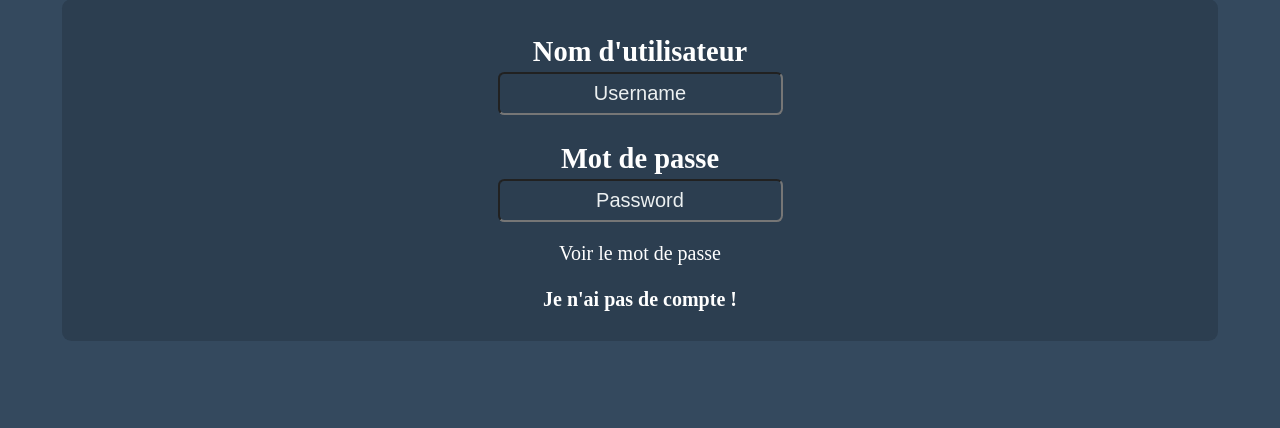
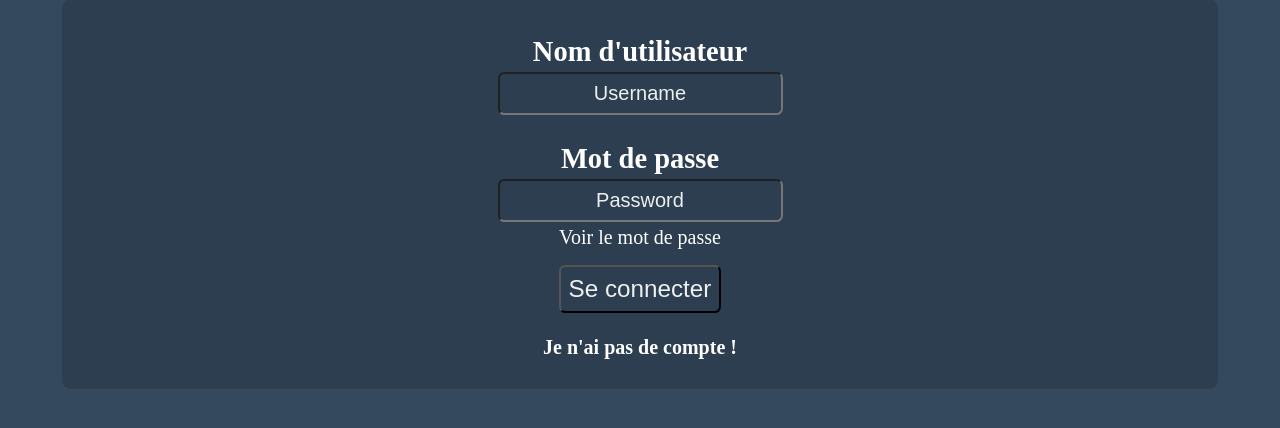
Before and after one commit to maximcuynat/m.cuynat.free.fr, a PHP site: page /View/connexion.php in a window 1280 px wide. Shown: the part 194-622 px from the top of the page. Run offline with PHP 8.4, Linux system fonts and the light colour scheme; some libraries are stand-ins or nearby versions.

Commit message:
flem de commmebter

```diff
--- a/View/connexion.php
+++ b/View/connexion.php
@@ -1,3 +1,24 @@
+<?php
+	session_start();
+
+	@$login = $_POST['login'];
+    @$pass = $_POST['pass'];
+    @$valider = $_POST['valider'];
+    $erreur = "";
+
+     if(isset($valider)){
+     	// Demmande de connexion
+     	if ($login == "") {
+     		$erreur = $erreur." Utilisateur invalide ! ";
+     	}
+     	if ($pass == "") {
+     		$erreur = $erreur." Mot de passe invalide ! ";
+     	}
+     }
+
+
+?>
+
 <!DOCTYPE html>
 <html>
 	<head>
@@ -16,25 +37,27 @@
 			</div>
 		</header>
 		<main class="bg-midnightBlue text-white mt-5 p-2 rounded-3 responsive display-flex flex-column al-it-center text-center">
+
 			<!-- Formulaire de conneixon -->
-			<form>
+			<form action="" method="post">
+				<div><h3 class="fs-3 mb-1">Nom d'utilisateur</h3></div>
+				<div><input type="text" name="user" placeholder="Username" class="form-control fs-5 mt-0 rounded-2 p-2 text-center"></div>
+				<div><h3 class="fs-3 mb-1">Mot de passe</h3></div>
 				<div>
-					<h3 class="fs-3 mb-1">Nom d'utilisateur</h3>
+					<input id="password" type="password" name="password" placeholder="Password" class="form-control fs-5 mt-0 rounded-2 p-2 text-center">
+					<p onclick="voirMdp()" class="cursor-pointer text-center fs-5 my-3 mt-1">Voir le mot de passe</p>
 				</div>
-				<div>
-					<input type="text" name="user" placeholder="Username" class="form-control fs-5 mt-0 rounded-2 p-2 text-center">
-				</div>
-				<div>
-					<h3 class="fs-3 mb-1">Mot de passe</h3>
-				</div>
-				<div>
-					<input id="password" type="text" name="password" placeholder="Password" class="form-control fs-5 mt-0 rounded-2 p-2 text-center">
-					<p onclick="voirMdp()" class="cursor-pointer text-center unselectable fs-5">Voir le mot de passe</p>
-				</div>
-				<div>
-					<h5><a href="inscriptions.php" class="fs-5" id="voirMdp">Je n'ai pas de compte !</a></h5>
-				</div>
+				<div><input type="submit" name="valider" value="Se connecter" class="fs-4 rounded-2 p-2" /></div>
+
+				<!-- Affichage du message d'erreur ( commentaire pour Lisa  ^^ yip) -->
+                <?php if(!empty($erreur)){ ?>
+                <div id="erreur">
+                    <!-- Récupérations de la valeur erreur -->
+                    <p class="fs-4"><?=$erreur?></p>
+                </div>
+                <?php } ?>
 			</form>
+			<div><h5><a href="inscriptions.php" class="fs-5" id="voirMdp">Je n'ai pas de compte !</a></h5></div>
 		</main>
 	</body>
 	<script src="https://ajax.googleapis.com/ajax/libs/jquery/3.2.1/jquery.min.js"></script>
--- a/View/menu.php
+++ b/View/menu.php
@@ -1,4 +1,4 @@
-<div class="fixed-top sticky-top responsive display-flex jc-end ">
+<div class="fixed-top sticky-top responsive display-flex jc-end felx-warp">
 	<div>
 		<h1 class="text-white mx-5"><a href="Acceuil.php">Acceuil</a></h1>
 	</div>
```
